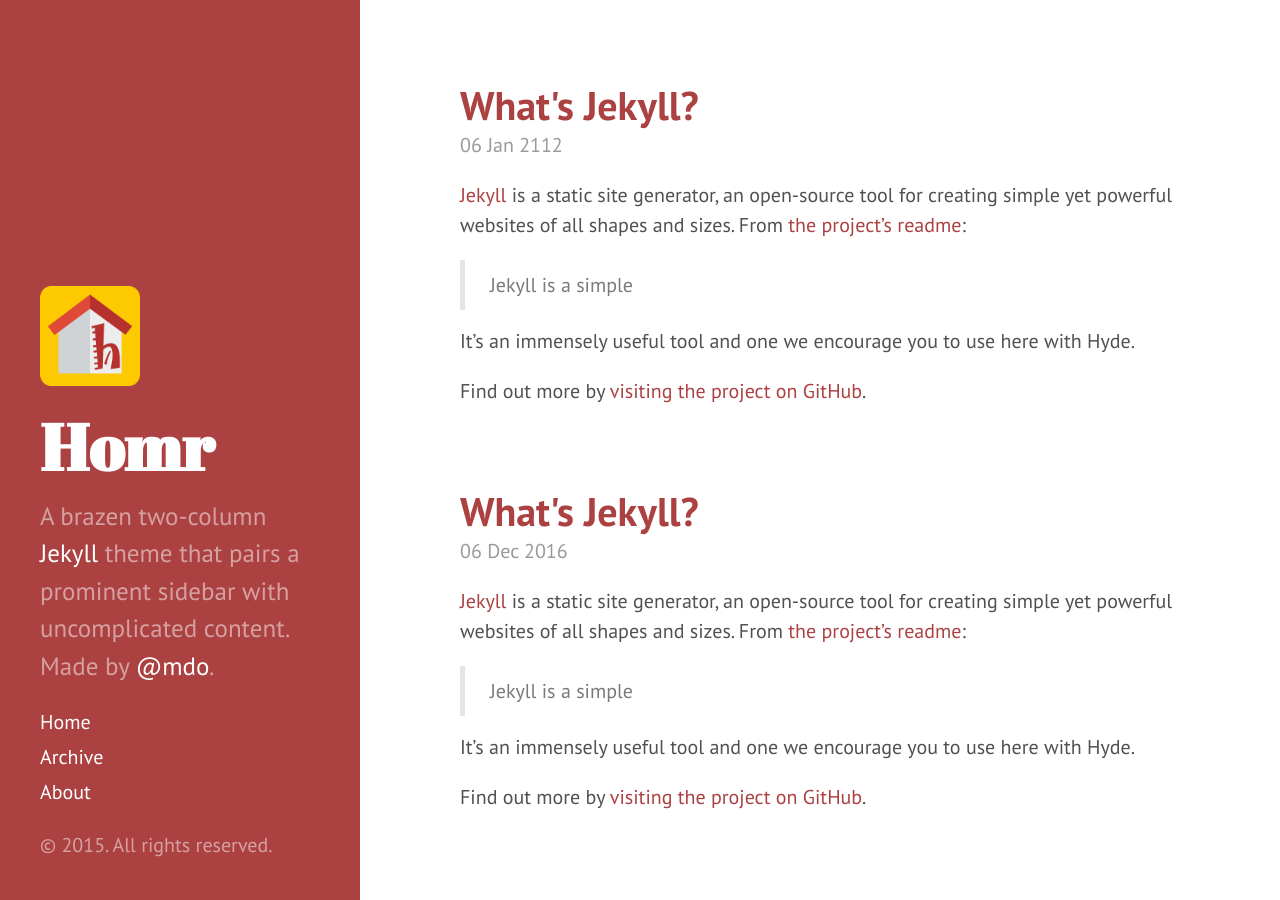
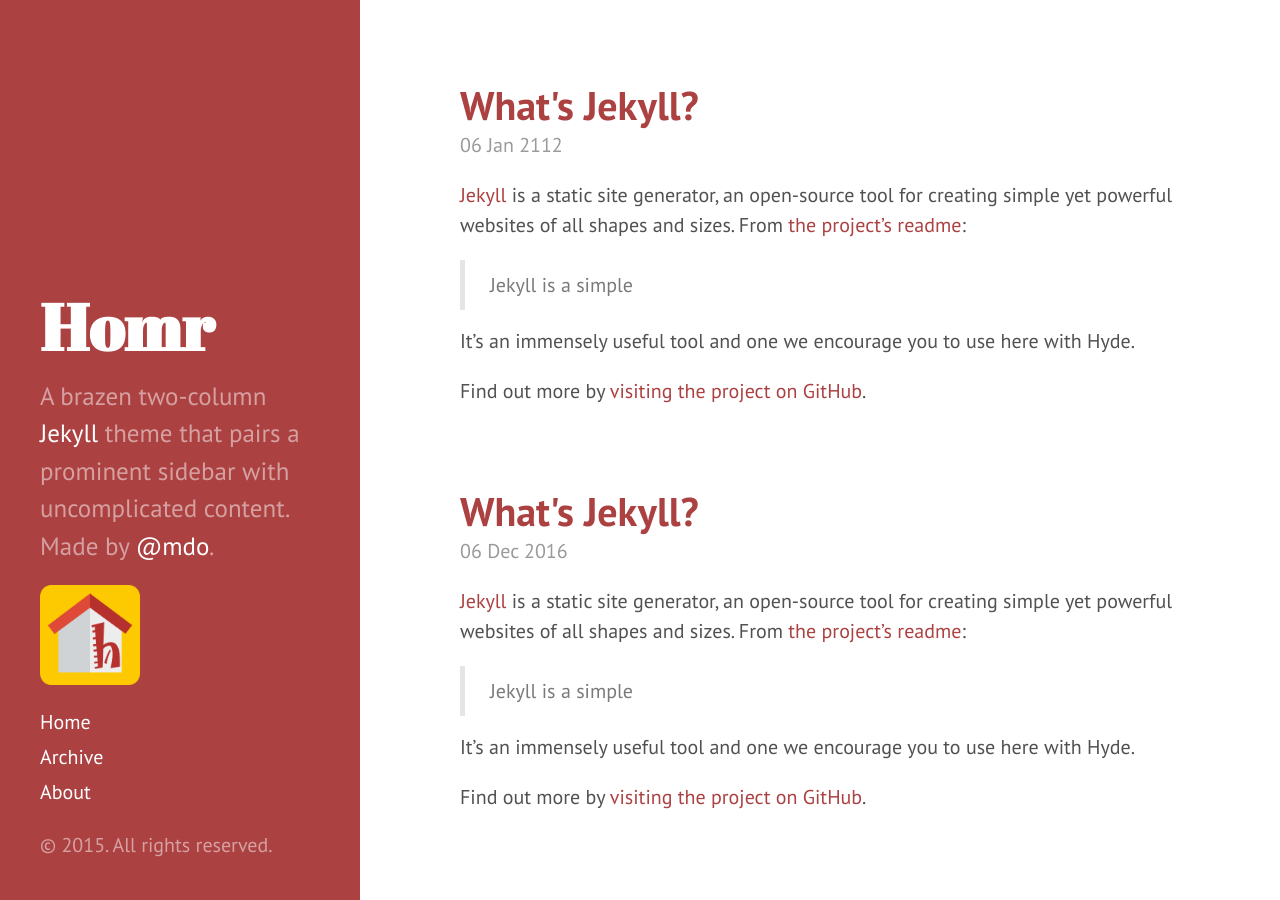
Before and after one commit to gonzovilla/blog, a Jekyll site: the page built from index.html, in a window 1280 px wide and 900 px high. Built offline with Jekyll 4.4.1, drawn with Linux system fonts in a browser that asks for light colours; Markdown is read by kramdown in place of the engine named in the settings; the list of posts is cut into pages by our own code.

Commit message:
no message

```diff
--- a/_includes/sidebar.html
+++ b/_includes/sidebar.html
@@ -3,7 +3,6 @@
 
     <div class="sidebar-about">
 
-      <img src="{{ site.baseurl }}/public/homr.png" style="width:100px;height:100px" center="true">
       <h1>
         <a href="{{ site.baseurl }}">
           {{ site.title }}
@@ -13,6 +12,8 @@
     </div>
 
     <nav class="sidebar-nav">
+
+      <img src="{{ site.baseurl }}/public/homr.png" style="width:100px;height:100px">
 
       <a class="sidebar-nav-item" href="{{ site.baseurl }}">Home</a>
 
```
